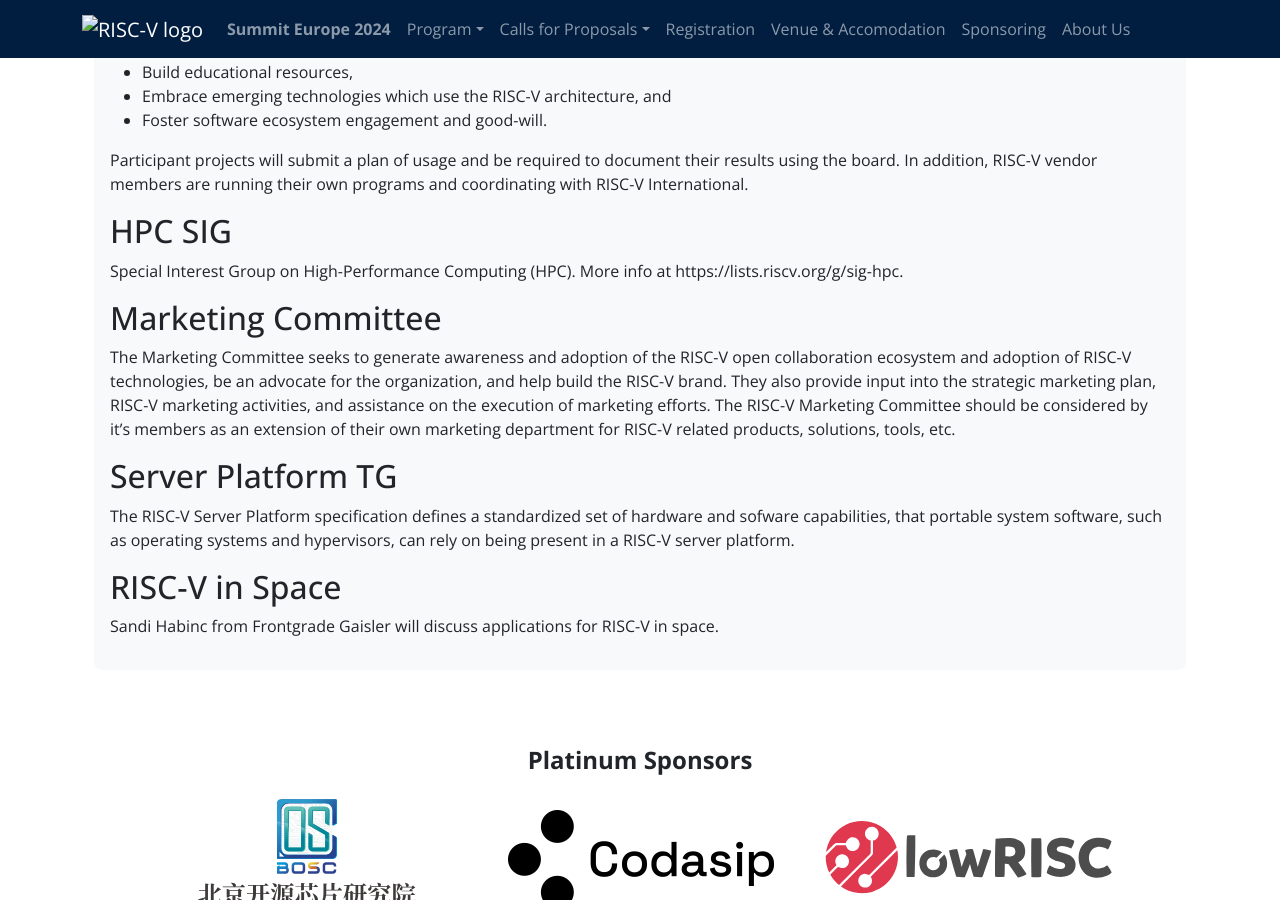
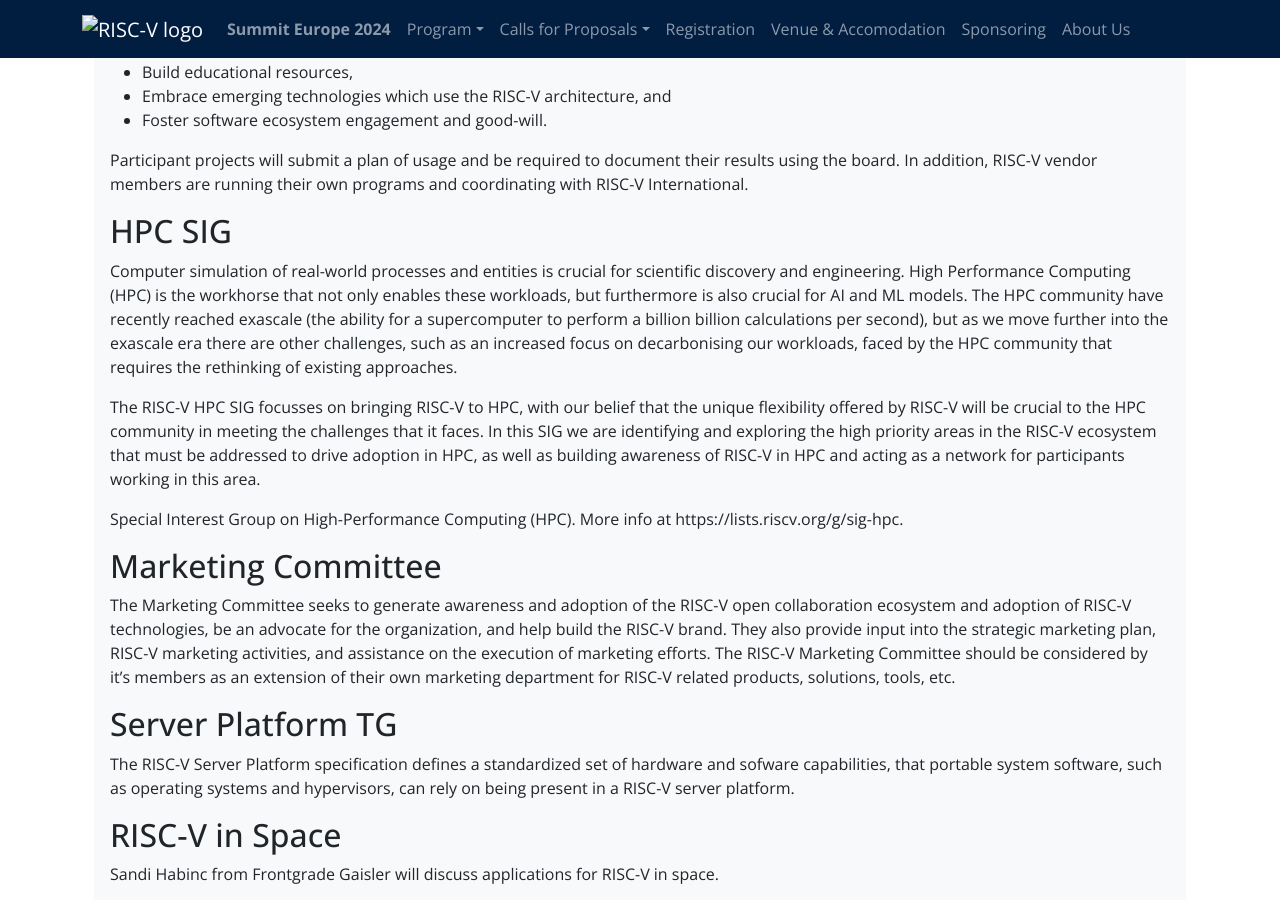
Before and after one commit to riscv-europe/summit-website-development, a Jekyll site: the page built from summit/2024/twgs.md, in a window 1280 px wide and 900 px high, scrolled down 5204 px. Built offline with Jekyll 4.4.1, drawn with Linux system fonts in a browser that asks for light colours.

Commit message:
Update twgs.md
Updated HPC

```diff
--- a/summit/2024/twgs.md
+++ b/summit/2024/twgs.md
@@ -248,6 +248,11 @@
 
 ## HPC SIG
 
+Computer simulation of real-world processes and entities is crucial for scientific discovery and engineering. High Performance Computing (HPC) is the workhorse that not only enables these workloads, but furthermore is also crucial for AI and ML models. The HPC community have recently reached exascale (the ability for a supercomputer to perform a billion billion calculations per second), but as we move further into the exascale era there are other challenges, such as an increased focus on decarbonising our workloads, faced by the HPC community that requires the rethinking of existing approaches.
+
+The RISC-V HPC SIG focusses on bringing RISC-V to HPC, with our belief that the unique flexibility offered by RISC-V will be crucial to the HPC community in meeting the challenges that it faces. In this SIG we are identifying and exploring the high priority areas in the RISC-V ecosystem that must be addressed to drive adoption in HPC, as well as building awareness of RISC-V in HPC and acting as a network for participants working in this area.
+
+
 Special Interest Group on High-Performance Computing (HPC).
 More info at https://lists.riscv.org/g/sig-hpc.
 
```
